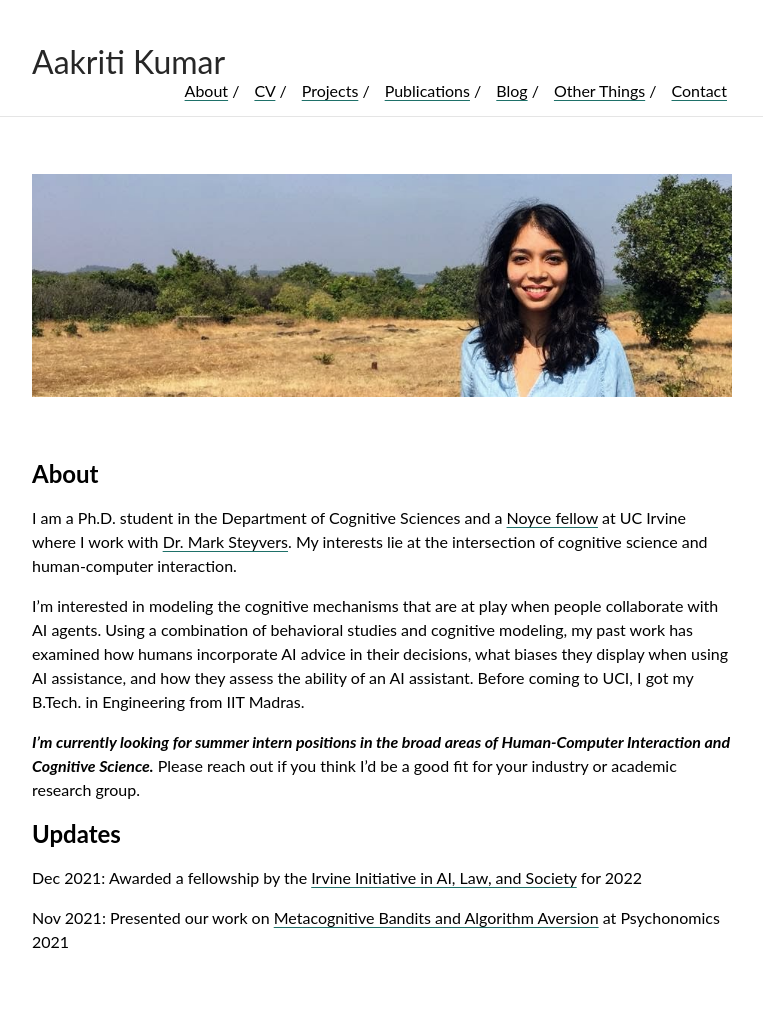
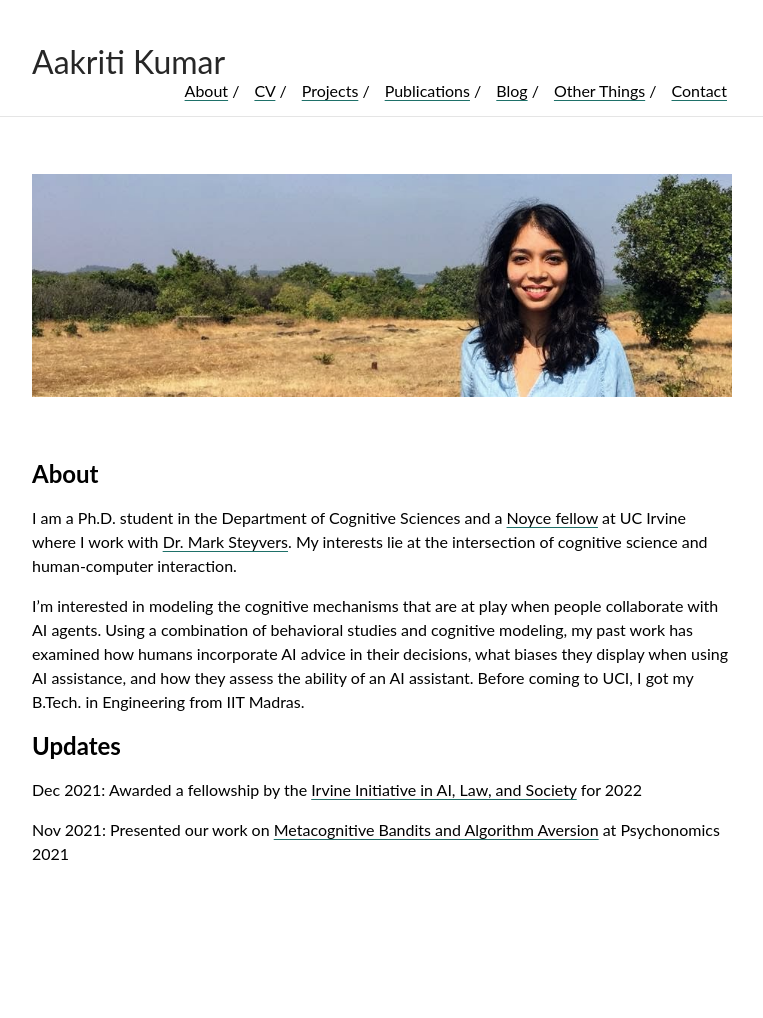
Before and after one commit to aakriti1kumar/aakriti1kumar.github.io, a Jekyll site: the page built from index.md, in a window 1280 px wide. Shown: the whole page, without its empty margins (258-1021 px from the left). Built offline with Jekyll 4.4.1, drawn with Linux system fonts in a browser that asks for light colours; our own code applies the rules of GitHub Pages for plain Markdown files; after the commit the page ends 930 px from its top, so only the background shows below that.

Commit message:
Update index.md

```diff
--- a/index.md
+++ b/index.md
@@ -9,8 +9,6 @@ I am a Ph.D. student in the Department of Cognitive Sciences and a [Noyce fellow
 
 I'm interested in modeling the cognitive mechanisms that are at play when people collaborate with AI agents. Using a combination of behavioral studies and cognitive modeling, my past work has examined how humans incorporate AI advice in their decisions, what biases they display when using AI assistance, and how they assess the ability of an AI assistant. Before coming to UCI, I got my B.Tech. in Engineering from IIT Madras.
 
-***I’m currently looking for summer intern positions in the broad areas of Human-Computer Interaction and Cognitive Science.*** Please reach out if you think I’d be a good fit for your industry or academic research group.
-
 
 ## Updates
 
```
